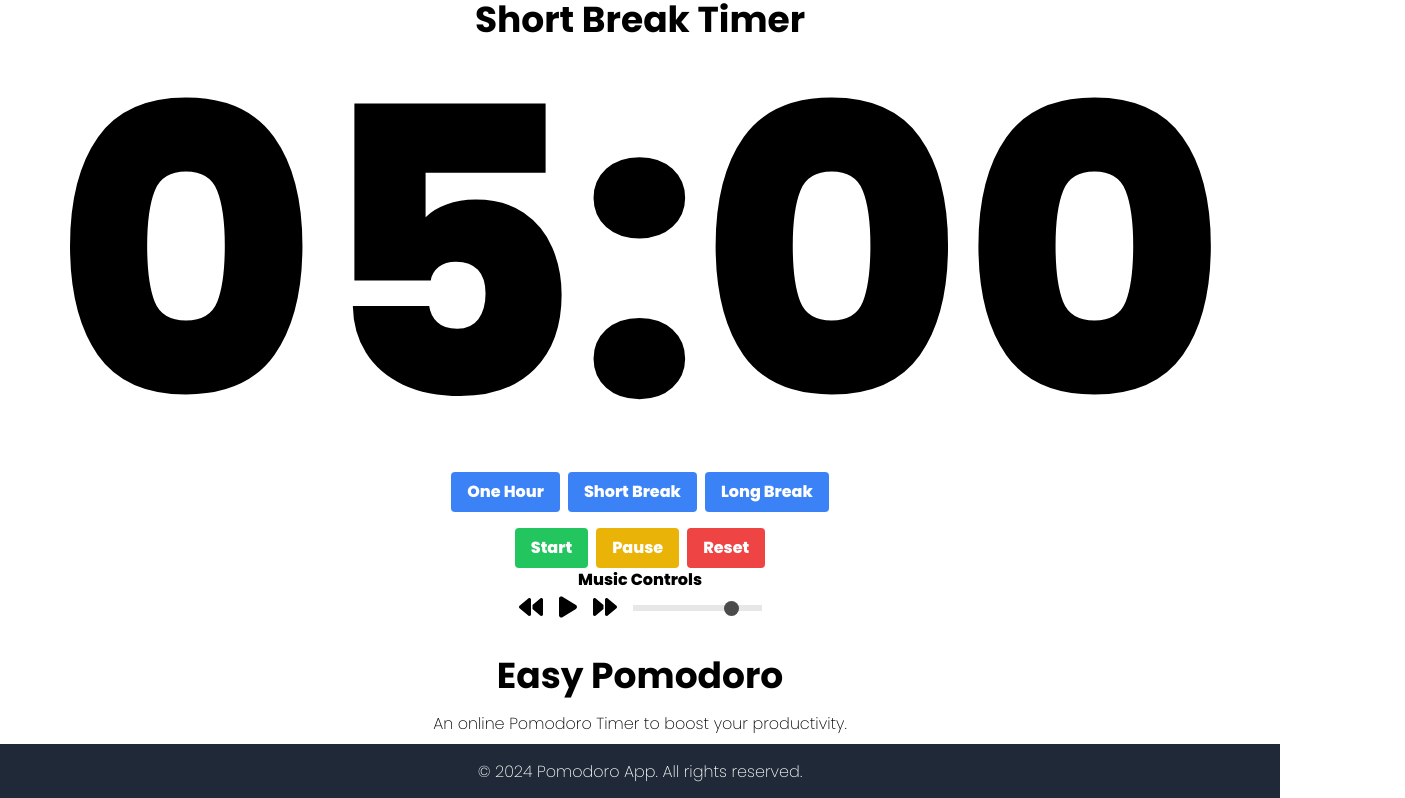
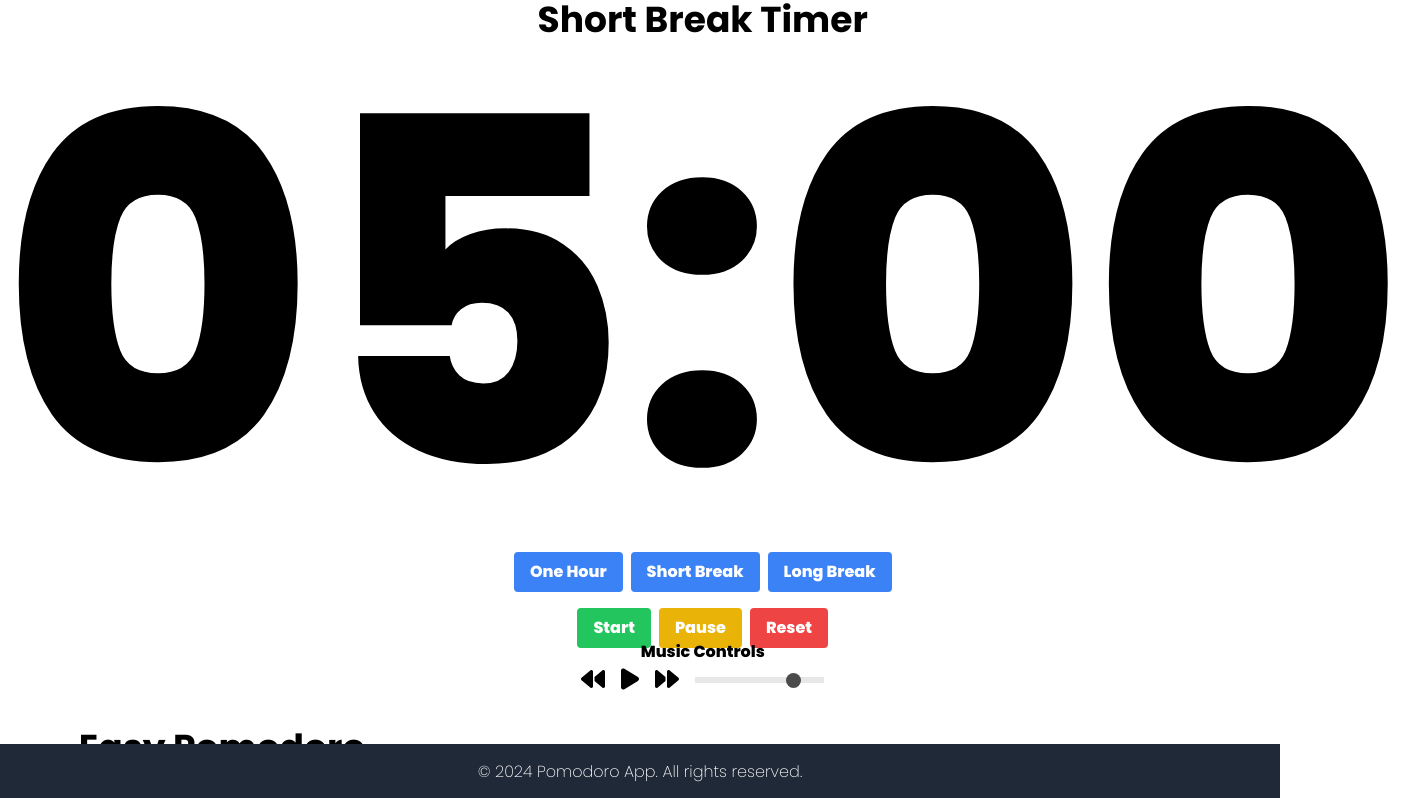
Before and after one commit to bhanuprakashsfdc/EasyPomodoro, a React (Vite) app: page / in a window 1280 px wide. Shown: the top 798 px of the page, 1405 px wide, since content can reach past the window. Built offline with nearby package versions, Linux system fonts and the light colour scheme.

Commit message:
bugs fixes out UI

```diff
--- a/src/components/MusicPlayer.jsx
+++ b/src/components/MusicPlayer.jsx
@@ -41,7 +41,7 @@ function MusicPlayer({ songUrls, isPlaying, onPlayPause, onNext }) {
         width="0"
         height="0"
       />
-      <h1> Music Controls</h1>
+      <h1 className='music-text'> Music Controls</h1>
       <div className="controls flex justify-center items-center space-x-4">
         <button onClick={handlePreviousSong} className="text-2xl">
           <FontAwesomeIcon icon={faBackward} />
--- a/src/components/Timer.jsx
+++ b/src/components/Timer.jsx
@@ -7,6 +7,7 @@ import MusicPlayer from './MusicPlayer';
 import { formatTime } from '../utils/formatTime';
 import { WEBSITE_NAME } from '../constants/constants';
 import HomeContent from './HomeContent';
+import './components.css';
 
 const songUrls = [
   'https://youtu.be/70A9vqpJsZM?si=Pxq2bK4sQC51Ovle', // Replace with your YouTube URLs
@@ -87,9 +88,10 @@ function Timer() {
   };
 
   return (
-    <div className="text-center">
+    <div className="timerview">
+    <div className="text-center timerviewval">
       <h1 className="text-4xl font-bold mb-4">{sessionType === 'work' ? 'Work' : sessionType === 'shortBreak' ? 'Short Break' : 'Long Break'} Timer</h1>
-      <p className="text-5xl mb-4" style={{ fontSize: '70px' }}>
+      <p className="text-5xl mb-4">
         {new Date(timer.time * 1000).toISOString().substr(14, 5)}
       </p>
       <div className="space-x-2 mb-4">
@@ -102,6 +104,8 @@ function Timer() {
         <button onClick={() => dispatch(pauseTimer())} className="bg-yellow-500 text-white px-4 py-2 rounded">Pause</button>
         <button onClick={() => dispatch(resetTimer(sessionType === 'work' ? workDuration * 60 : sessionType === 'shortBreak' ? shortBreakDuration * 60 : longBreakDuration * 60))} className="bg-red-500 text-white px-4 py-2 rounded">Reset</button>
       </div>
+
+    </div>
       <MusicPlayer songUrls={songUrls} isPlaying={isMusicPlaying} onPlayPause={handleMusicPlayPause} onNext={handleMusicNext} />
       <HomeContent />
     </div>
--- a/src/components/components.css
+++ b/src/components/components.css
@@ -1,5 +1,5 @@
 .text-5xl {
-    font-size: 25rem !important;
+    font-size: 30rem !important;
     font-weight: 800;
 }
 .p-2{
@@ -11,7 +11,12 @@
 .playerview{
     display: none;
 }
-
+.timerviewval{
+  height: 80vh;
+}
+.music-text{
+  text-align: center;
+}
 .footerview{
     width: 100%;
   /*  left: 26vh; */
```
